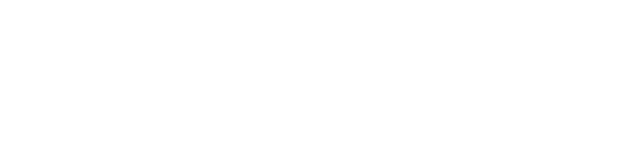
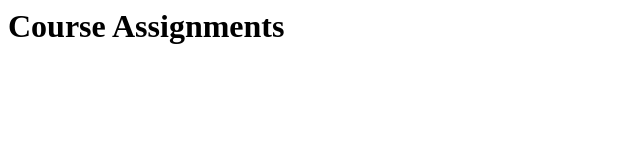
Before and after one commit to rvarley/price_list, a plain HTML site: page index.html in a window 1280 px wide. Shown: the whole page, without its empty margins (0-640 px from the left). Drawn offline with Linux system fonts and the light colour scheme.

Commit message:
reverted back to basic html

```diff
--- a/index.html
+++ b/index.html
@@ -1,9 +1,3 @@
 <html>
-<head>
-<title>Course Assignments</title>
-</head>
-<body>
-<title>Course Assignments</title>
-
-</body>
+<h1>Course Assignments</h1>
 </html>
```
